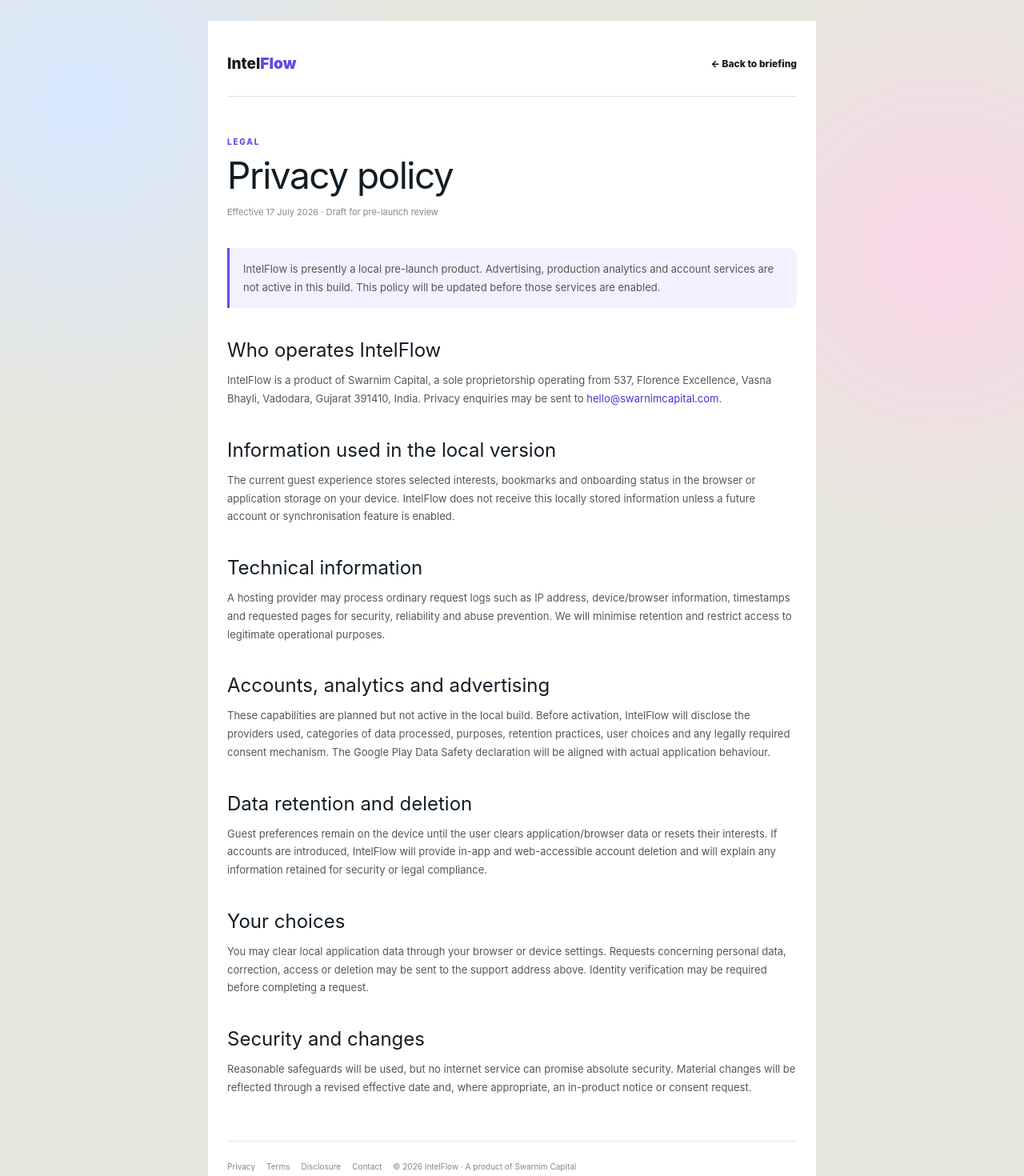
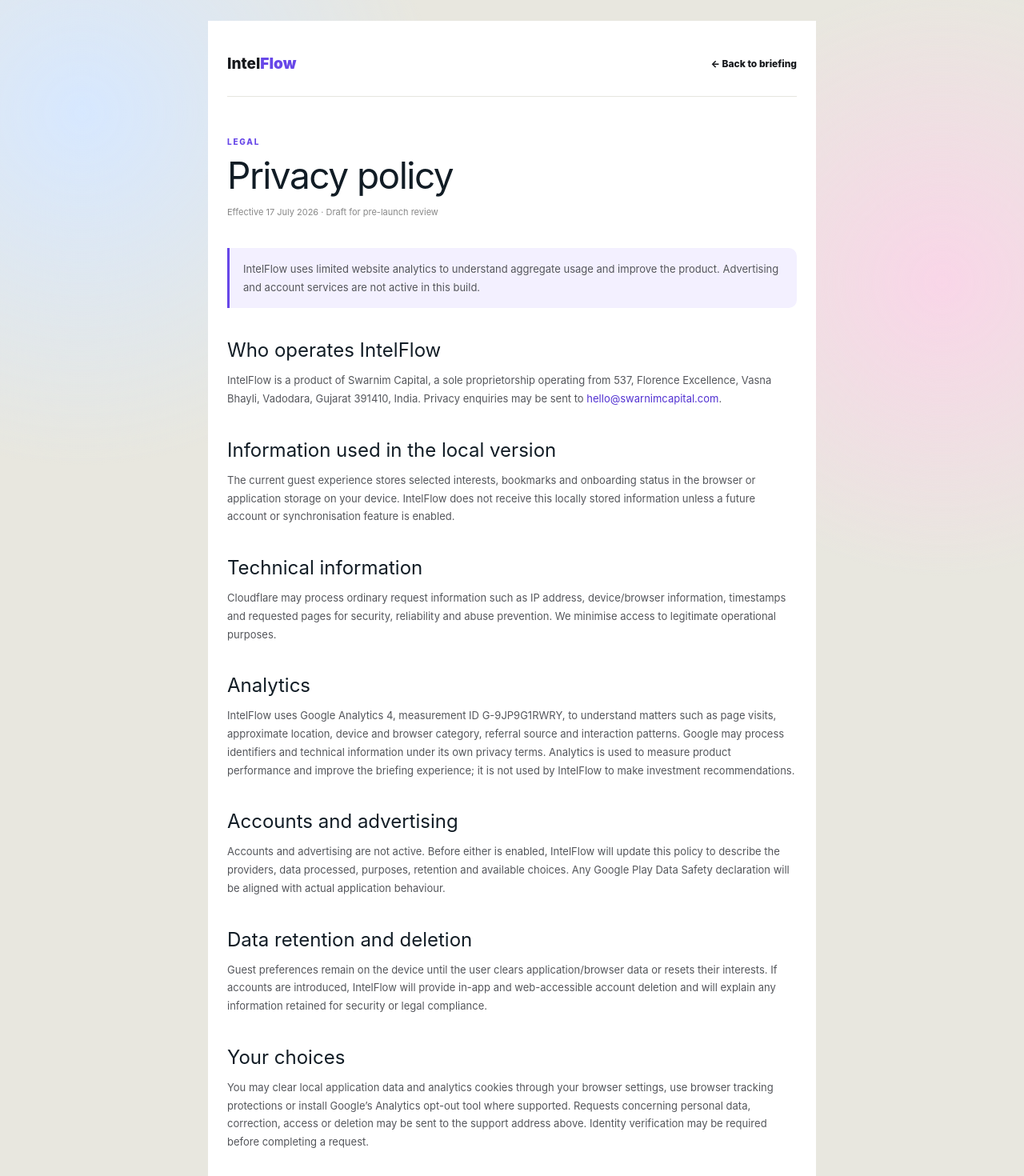
Before and after one commit to dmokariya/intelflow, a Next.js app: page /privacy in a window 1280 px wide. Shown: the top 1470 px of the page at 80% size. Built offline with nearby package versions, Linux system fonts and the light colour scheme.

Commit message:
Disclose production analytics

```diff
--- a/app/privacy/page.tsx
+++ b/app/privacy/page.tsx
@@ -2,13 +2,14 @@ import { LegalLayout } from "../legal-layout";
 
 export default function Privacy() {
   return <LegalLayout kicker="LEGAL" title="Privacy policy">
-    <p className="legal-callout">IntelFlow is presently a local pre-launch product. Advertising, production analytics and account services are not active in this build. This policy will be updated before those services are enabled.</p>
+    <p className="legal-callout">IntelFlow uses limited website analytics to understand aggregate usage and improve the product. Advertising and account services are not active in this build.</p>
     <h2>Who operates IntelFlow</h2><p>IntelFlow is a product of Swarnim Capital, a sole proprietorship operating from 537, Florence Excellence, Vasna Bhayli, Vadodara, Gujarat 391410, India. Privacy enquiries may be sent to <a href="mailto:hello@swarnimcapital.com">hello@swarnimcapital.com</a>.</p>
     <h2>Information used in the local version</h2><p>The current guest experience stores selected interests, bookmarks and onboarding status in the browser or application storage on your device. IntelFlow does not receive this locally stored information unless a future account or synchronisation feature is enabled.</p>
-    <h2>Technical information</h2><p>A hosting provider may process ordinary request logs such as IP address, device/browser information, timestamps and requested pages for security, reliability and abuse prevention. We will minimise retention and restrict access to legitimate operational purposes.</p>
-    <h2>Accounts, analytics and advertising</h2><p>These capabilities are planned but not active in the local build. Before activation, IntelFlow will disclose the providers used, categories of data processed, purposes, retention practices, user choices and any legally required consent mechanism. The Google Play Data Safety declaration will be aligned with actual application behaviour.</p>
+    <h2>Technical information</h2><p>Cloudflare may process ordinary request information such as IP address, device/browser information, timestamps and requested pages for security, reliability and abuse prevention. We minimise access to legitimate operational purposes.</p>
+    <h2>Analytics</h2><p>IntelFlow uses Google Analytics 4, measurement ID G-9JP9G1RWRY, to understand matters such as page visits, approximate location, device and browser category, referral source and interaction patterns. Google may process identifiers and technical information under its own privacy terms. Analytics is used to measure product performance and improve the briefing experience; it is not used by IntelFlow to make investment recommendations.</p>
+    <h2>Accounts and advertising</h2><p>Accounts and advertising are not active. Before either is enabled, IntelFlow will update this policy to describe the providers, data processed, purposes, retention and available choices. Any Google Play Data Safety declaration will be aligned with actual application behaviour.</p>
     <h2>Data retention and deletion</h2><p>Guest preferences remain on the device until the user clears application/browser data or resets their interests. If accounts are introduced, IntelFlow will provide in-app and web-accessible account deletion and will explain any information retained for security or legal compliance.</p>
-    <h2>Your choices</h2><p>You may clear local application data through your browser or device settings. Requests concerning personal data, correction, access or deletion may be sent to the support address above. Identity verification may be required before completing a request.</p>
+    <h2>Your choices</h2><p>You may clear local application data and analytics cookies through your browser settings, use browser tracking protections or install Google’s Analytics opt-out tool where supported. Requests concerning personal data, correction, access or deletion may be sent to the support address above. Identity verification may be required before completing a request.</p>
     <h2>Security and changes</h2><p>Reasonable safeguards will be used, but no internet service can promise absolute security. Material changes will be reflected through a revised effective date and, where appropriate, an in-product notice or consent request.</p>
   </LegalLayout>;
 }
```
